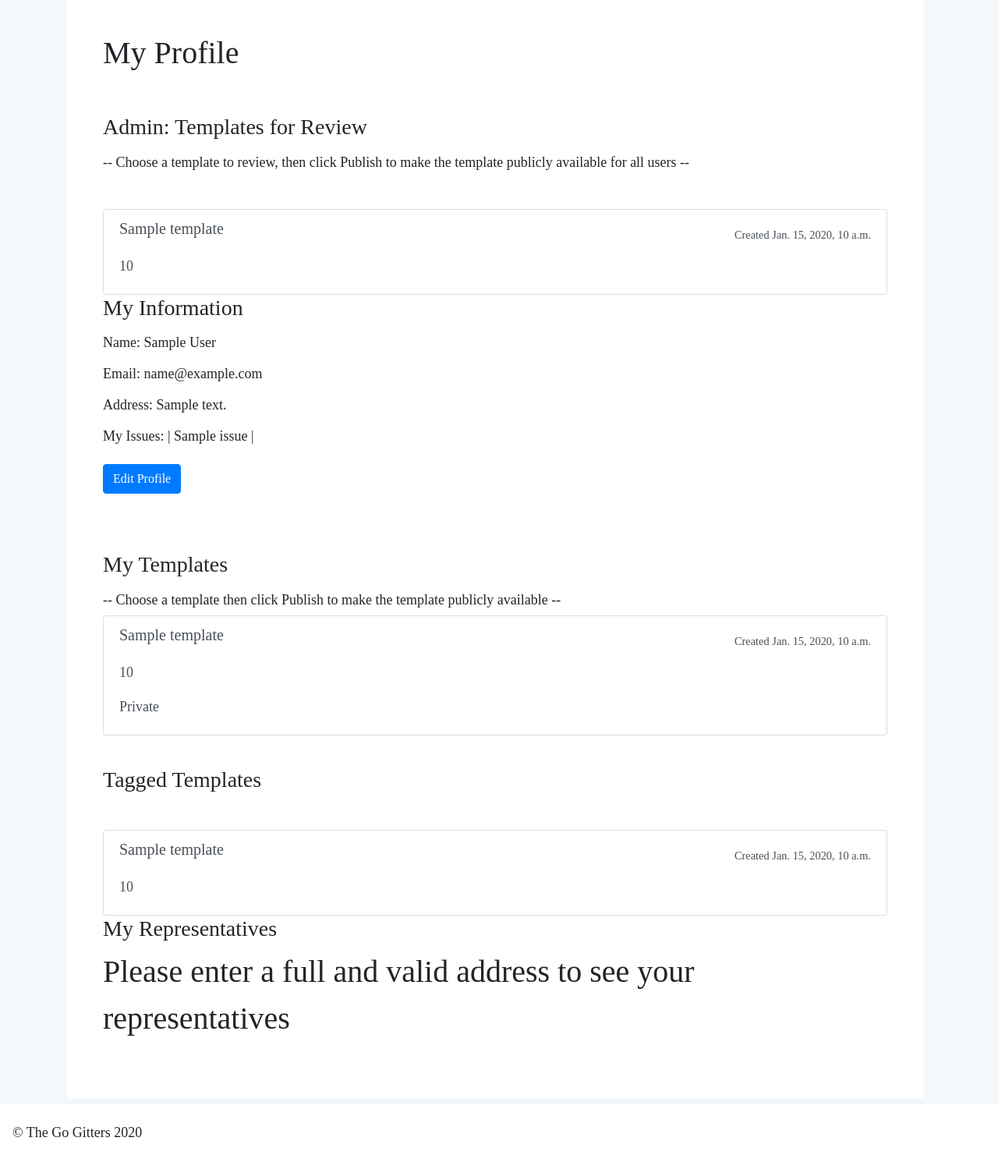
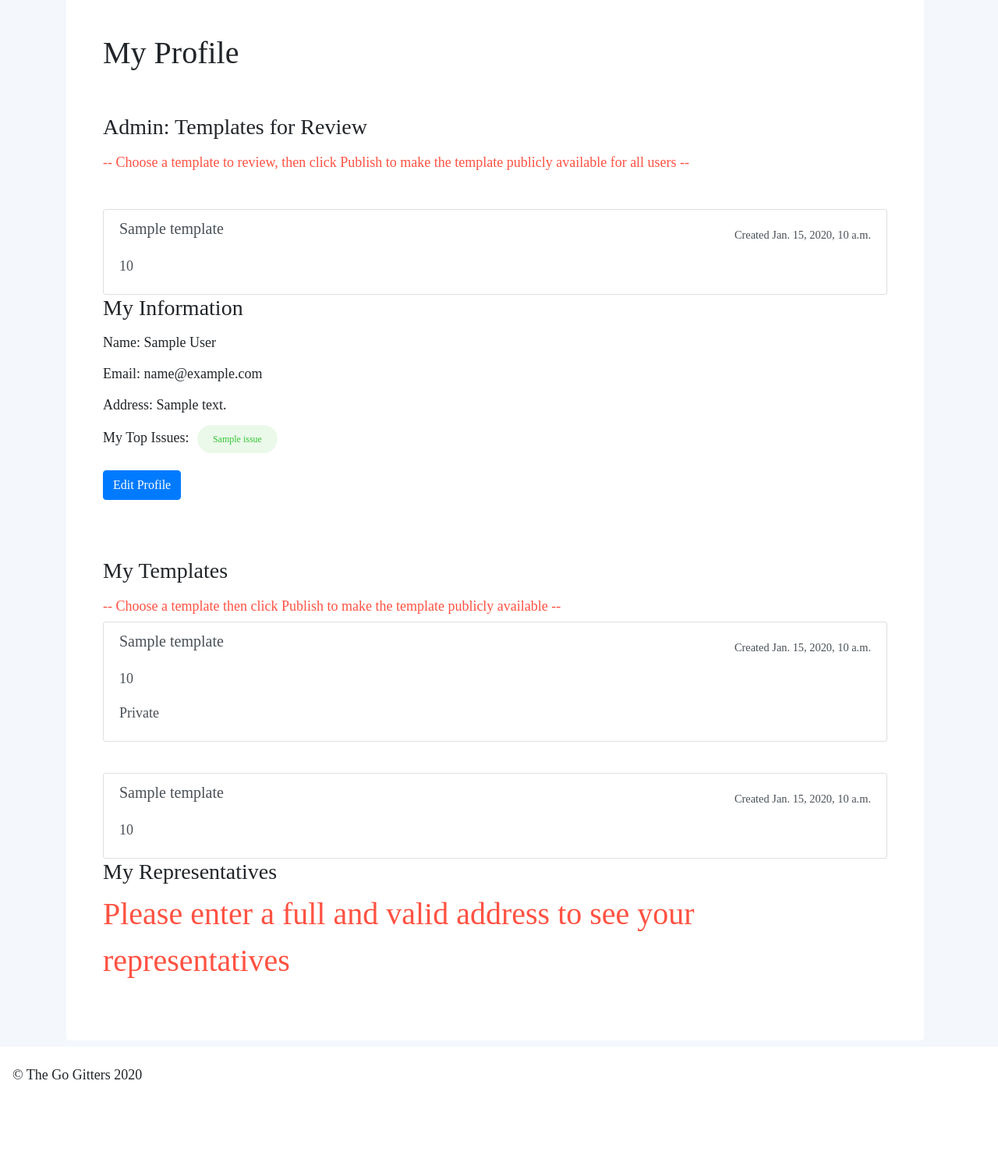
Before and after one commit to AnthonyEsquivel/CivicConnect, a Django app: template mainapp/templates/mainapp/profile.html in a window 1280 px wide. Shown: the part 138-1642 px from the top of the page at 78% size. After the commit the page ends 1522 px from the top, so only its background shows below. Run offline with Django 3.2, Linux system fonts and the light colour scheme; a user stored in the database is signed in; tables that the repository leaves empty hold one stand-in row (values such as "Sample post"); the template is opened without the code that fills it: most values are stand-ins (such as "Sample title", 1, 10 or a date in 2020); some libraries are stand-ins or nearby versions.

Commit message:
show fancy tags and color instructions

```diff
--- a/mainapp/templates/mainapp/profile.html
+++ b/mainapp/templates/mainapp/profile.html
@@ -8,7 +8,7 @@
     <br>
     {% if user.is_staff %}
     <h3>Admin: Templates for Review</h3>
-    <a> -- Choose a template to review, then click Publish to make the template publicly available for all users --</a>
+    <a style="color:#FF5242"> -- Choose a template to review, then click Publish to make the template publicly available for all users --</a>
         <br>
         <br>
     <div class="list-group">
@@ -46,9 +46,12 @@
                     <a>Name: {{ user.get_full_name }} </a><br>
                     <a>Email: {{user.email}}</a><br>
                     <a>Address: {{address}}</a><br>
-                    <a>My Issues: | </a>
+                    <a>My Top Issues: </a>
                     {% for i in issues %}
-                        <a>{{i}} | </a>
+                        <span>
+                            <button class="button button2">{{i}}</button>
+                        </span>
+{#                        <a>{{i}} | </a>#}
                     {% endfor %}
                 </div>
             </div>
@@ -61,7 +64,7 @@
         </div>
     </form>
     <h3>My Templates</h3>
-    <a> -- Choose a template then click Publish to make the template publicly available --</a>
+    <a style="color:#FF5242"> -- Choose a template then click Publish to make the template publicly available --</a>
         <br>
 
 <!-- for all the templates, grab the name -->
@@ -84,8 +87,9 @@
 {% endif %}
 <br>
 
-<h3>Tagged Templates</h3>
-        <br>
+{#<h3>Tagged Templates</h3>#}
+{#        <a style="color:#FF5242"> --  --</a>#}
+{#        <br>#}
 <div class="list-group">
     {% for template in favoritedTemps %}
         <a href="/{{template.id}}" class="list-group-item list-group-item-action flex-column align-items-start">
@@ -128,18 +132,18 @@
                                {% for key, value in test_representatives.items %}
                                {{ test_representatives | json_script:"test_representatives"}}
                                <span>
-{#                                   <td class="table-content-A">{{ value.emails }}</td>#}
                                    <button class="button button2">{{ value.name }}</button>
                                </span>
                                {% endfor %}
 {#                           </tbody>#}
 {#                       </table>#}
                    </div>
+               <br>
                <a> If you would like to see representatives for a different address, click the edit profile button above </a>
                </main>
             </body>
         {% else %}
-            <h1> Please enter a full and valid address to see your representatives </h1>
+            <h1 style="color:#FF5242"> Please enter a full and valid address to see your representatives </h1>
        {% endif %}
 {% endblock %}
 
```
